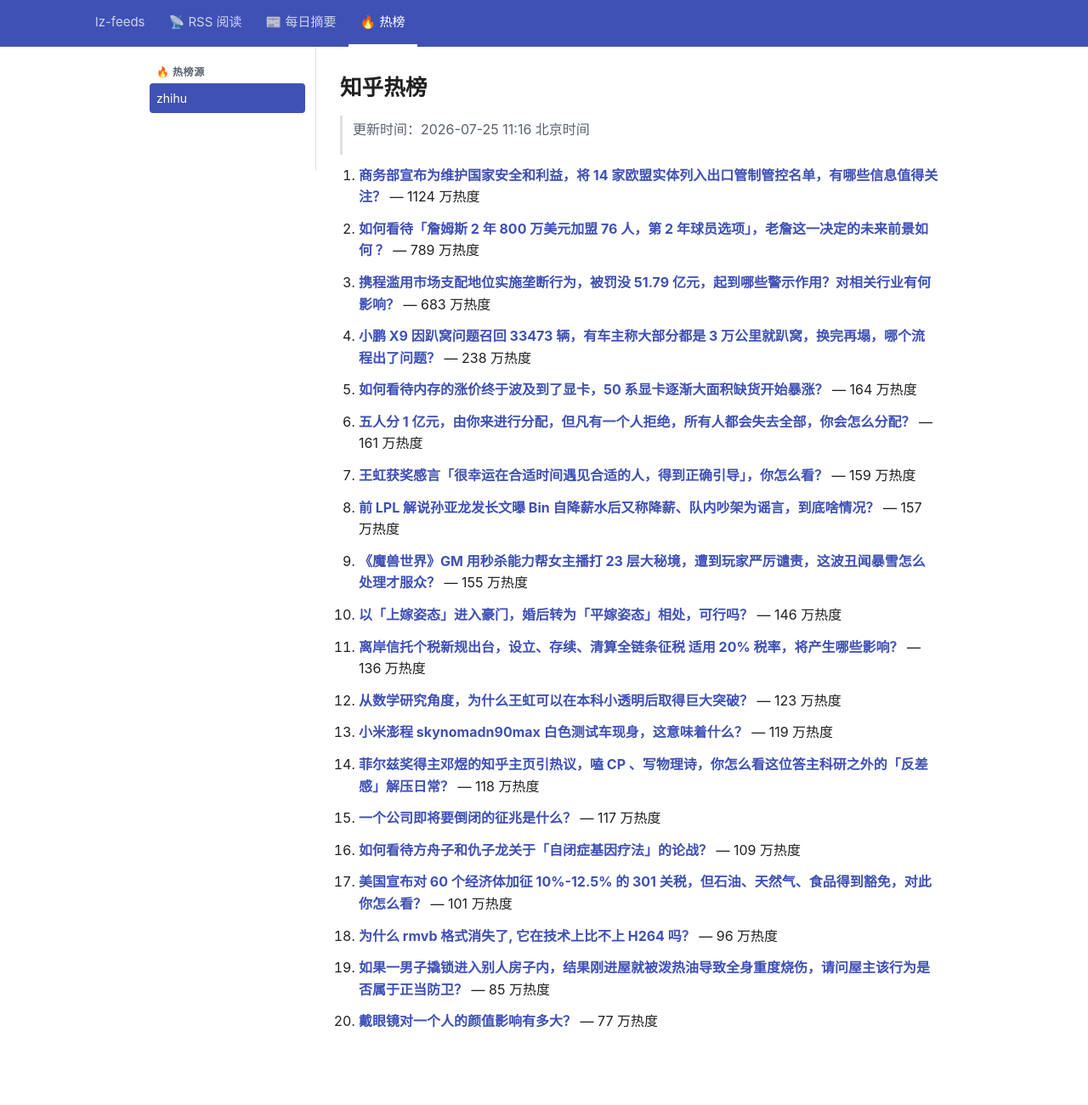
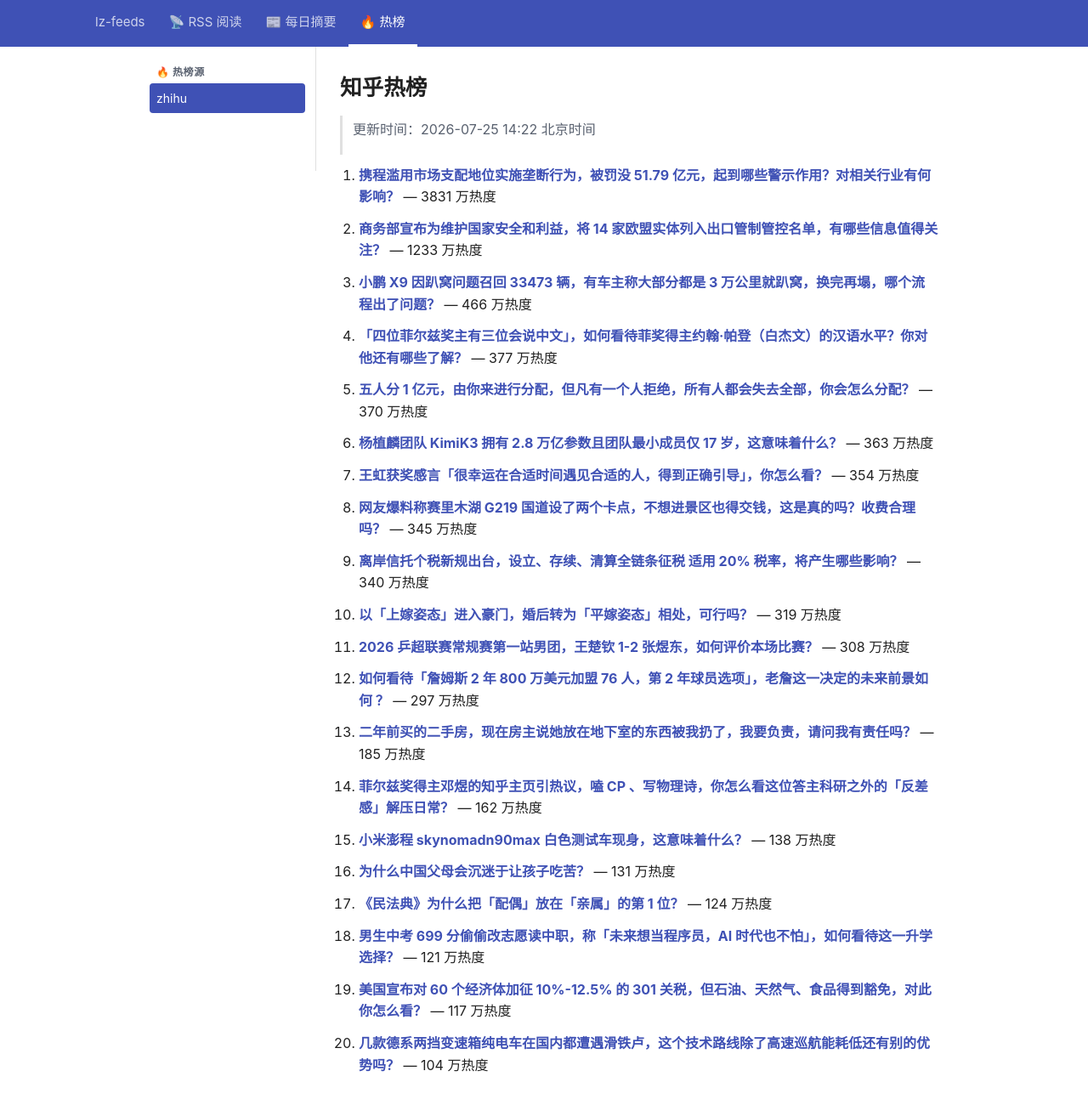
Before and after one commit to lizhang0101/lz-feeds, a Jekyll site: the page built from _hotlist/zhihu.md, in a window 1280 px wide and 1330 px high. Shown: the top 1300 px of the window at 85% size. Built offline with Jekyll 4.4.1, drawn with Linux system fonts in a browser that asks for light colours.

Commit message:
hotlist: 2026-07-25T06:22Z

```diff
--- a/_hotlist/zhihu.md
+++ b/_hotlist/zhihu.md
@@ -1,48 +1,48 @@
 ---
-updated: 2026-07-25 11:16 北京时间
+updated: 2026-07-25 14:22 北京时间
 count: 20
 ---
 
 # 知乎热榜
 
-> 更新时间：2026-07-25 11:16 北京时间
+> 更新时间：2026-07-25 14:22 北京时间
 
-1. **[商务部宣布为维护国家安全和利益，将 14 家欧盟实体列入出口管制管控名单，有哪些信息值得关注？](https://www.zhihu.com/question/2064019046736175870)** — 1124 万热度
+1. **[携程滥用市场支配地位实施垄断行为，被罚没 51.79 亿元，起到哪些警示作用？对相关行业有何影响？](https://www.zhihu.com/question/2064289475916560021)** — 3831 万热度
 
-2. **[如何看待「詹姆斯 2 年 800 万美元加盟 76 人，第 2 年球员选项」，老詹这一决定的未来前景如何 ？](https://www.zhihu.com/question/2064132609781798497)** — 789 万热度
+2. **[商务部宣布为维护国家安全和利益，将 14 家欧盟实体列入出口管制管控名单，有哪些信息值得关注？](https://www.zhihu.com/question/2064019046736175870)** — 1233 万热度
 
-3. **[携程滥用市场支配地位实施垄断行为，被罚没 51.79 亿元，起到哪些警示作用？对相关行业有何影响？](https://www.zhihu.com/question/2064289475916560021)** — 683 万热度
+3. **[小鹏 X9 因趴窝问题召回 33473 辆，有车主称大部分都是 3 万公里就趴窝，换完再塌，哪个流程出了问题？](https://www.zhihu.com/question/2064072658795419261)** — 466 万热度
 
-4. **[小鹏 X9 因趴窝问题召回 33473 辆，有车主称大部分都是 3 万公里就趴窝，换完再塌，哪个流程出了问题？](https://www.zhihu.com/question/2064072658795419261)** — 238 万热度
+4. **[「四位菲尔兹奖主有三位会说中文」，如何看待菲奖得主约翰·帕登（白杰文）的汉语水平？你对他还有哪些了解？](https://www.zhihu.com/question/2063947146085097774)** — 377 万热度
 
-5. **[如何看待内存的涨价终于波及到了显卡，50 系显卡逐渐大面积缺货开始暴涨？](https://www.zhihu.com/question/2063926827077445448)** — 164 万热度
+5. **[五人分 1 亿元，由你来进行分配，但凡有一个人拒绝，所有人都会失去全部，你会怎么分配？](https://www.zhihu.com/question/2063192386587644315)** — 370 万热度
 
-6. **[五人分 1 亿元，由你来进行分配，但凡有一个人拒绝，所有人都会失去全部，你会怎么分配？](https://www.zhihu.com/question/2063192386587644315)** — 161 万热度
+6. **[杨植麟团队 KimiK3 拥有 2.8 万亿参数且团队最小成员仅 17 岁，这意味着什么？](https://www.zhihu.com/question/2063822441583993476)** — 363 万热度
 
-7. **[王虹获奖感言「很幸运在合适时间遇见合适的人，得到正确引导」，你怎么看？](https://www.zhihu.com/question/2063821607458576344)** — 159 万热度
+7. **[王虹获奖感言「很幸运在合适时间遇见合适的人，得到正确引导」，你怎么看？](https://www.zhihu.com/question/2063821607458576344)** — 354 万热度
 
-8. **[前 LPL 解说孙亚龙发长文曝 Bin 自降薪水后又称降薪、队内吵架为谣言，到底啥情况？](https://www.zhihu.com/question/2063732543916957800)** — 157 万热度
+8. **[网友爆料称赛里木湖 G219 国道设了两个卡点，不想进景区也得交钱，这是真的吗？收费合理吗？](https://www.zhihu.com/question/2064045967620268374)** — 345 万热度
 
-9. **[《魔兽世界》GM 用秒杀能力帮女主播打 23 层大秘境，遭到玩家严厉谴责，这波丑闻暴雪怎么处理才服众？](https://www.zhihu.com/question/2063323615110681339)** — 155 万热度
+9. **[离岸信托个税新规出台，设立、存续、清算全链条征税 适用 20% 税率，将产生哪些影响？](https://www.zhihu.com/question/2064072667435684910)** — 340 万热度
 
-10. **[以「上嫁姿态」进入豪门，婚后转为「平嫁姿态」相处，可行吗？](https://www.zhihu.com/question/2061470524119715855)** — 146 万热度
+10. **[以「上嫁姿态」进入豪门，婚后转为「平嫁姿态」相处，可行吗？](https://www.zhihu.com/question/2061470524119715855)** — 319 万热度
 
-11. **[离岸信托个税新规出台，设立、存续、清算全链条征税 适用 20% 税率，将产生哪些影响？](https://www.zhihu.com/question/2064072667435684910)** — 136 万热度
+11. **[2026 乒超联赛常规赛第一站男团，王楚钦 1-2 张煜东，如何评价本场比赛？](https://www.zhihu.com/question/2064320826841870967)** — 308 万热度
 
-12. **[从数学研究角度，为什么王虹可以在本科小透明后取得巨大突破？](https://www.zhihu.com/question/2063910329785045183)** — 123 万热度
+12. **[如何看待「詹姆斯 2 年 800 万美元加盟 76 人，第 2 年球员选项」，老詹这一决定的未来前景如何 ？](https://www.zhihu.com/question/2064132609781798497)** — 297 万热度
 
-13. **[小米澎程 skynomadn90max 白色测试车现身，这意味着什么？](https://www.zhihu.com/question/2063349995479234462)** — 119 万热度
+13. **[二年前买的二手房，现在房主说她放在地下室的东西被我扔了，我要负责，请问我有责任吗？](https://www.zhihu.com/question/2061446763119171236)** — 185 万热度
 
-14. **[菲尔兹奖得主邓煜的知乎主页引热议，嗑 CP 、写物理诗，你怎么看这位答主科研之外的「反差感」解压日常？](https://www.zhihu.com/question/2063899773157863851)** — 118 万热度
+14. **[菲尔兹奖得主邓煜的知乎主页引热议，嗑 CP 、写物理诗，你怎么看这位答主科研之外的「反差感」解压日常？](https://www.zhihu.com/question/2063899773157863851)** — 162 万热度
 
-15. **[一个公司即将要倒闭的征兆是什么？](https://www.zhihu.com/question/283190849)** — 117 万热度
+15. **[小米澎程 skynomadn90max 白色测试车现身，这意味着什么？](https://www.zhihu.com/question/2063349995479234462)** — 138 万热度
 
-16. **[如何看待方舟子和仇子龙关于「自闭症基因疗法」的论战？](https://www.zhihu.com/question/346477106)** — 109 万热度
+16. **[为什么中国父母会沉迷于让孩子吃苦？](https://www.zhihu.com/question/620293603)** — 131 万热度
 
-17. **[美国宣布对 60 个经济体加征 10%-12.5% 的 301 关税，但石油、天然气、食品得到豁免，对此你怎么看？](https://www.zhihu.com/question/2063902919200711048)** — 101 万热度
+17. **[《民法典》为什么把「配偶」放在「亲属」的第 1 位？](https://www.zhihu.com/question/628507781)** — 124 万热度
 
-18. **[为什么 rmvb 格式消失了, 它在技术上比不上 H264 吗？](https://www.zhihu.com/question/779011748)** — 96 万热度
+18. **[男生中考 699 分偷偷改志愿读中职，称「未来想当程序员，AI 时代也不怕」，如何看待这一升学选择？](https://www.zhihu.com/question/2064272326489628784)** — 121 万热度
 
-19. **[如果一男子撬锁进入别人房子内，结果刚进屋就被泼热油导致全身重度烧伤，请问屋主该行为是否属于正当防卫？](https://www.zhihu.com/question/2057805207183085608)** — 85 万热度
+19. **[美国宣布对 60 个经济体加征 10%-12.5% 的 301 关税，但石油、天然气、食品得到豁免，对此你怎么看？](https://www.zhihu.com/question/2063902919200711048)** — 117 万热度
 
-20. **[戴眼镜对一个人的颜值影响有多大？](https://www.zhihu.com/question/268712252)** — 77 万热度
+20. **[几款德系两挡变速箱纯电车在国内都遭遇滑铁卢，这个技术路线除了高速巡航能耗低还有别的优势吗？](https://www.zhihu.com/question/2063956242058278791)** — 104 万热度
```
